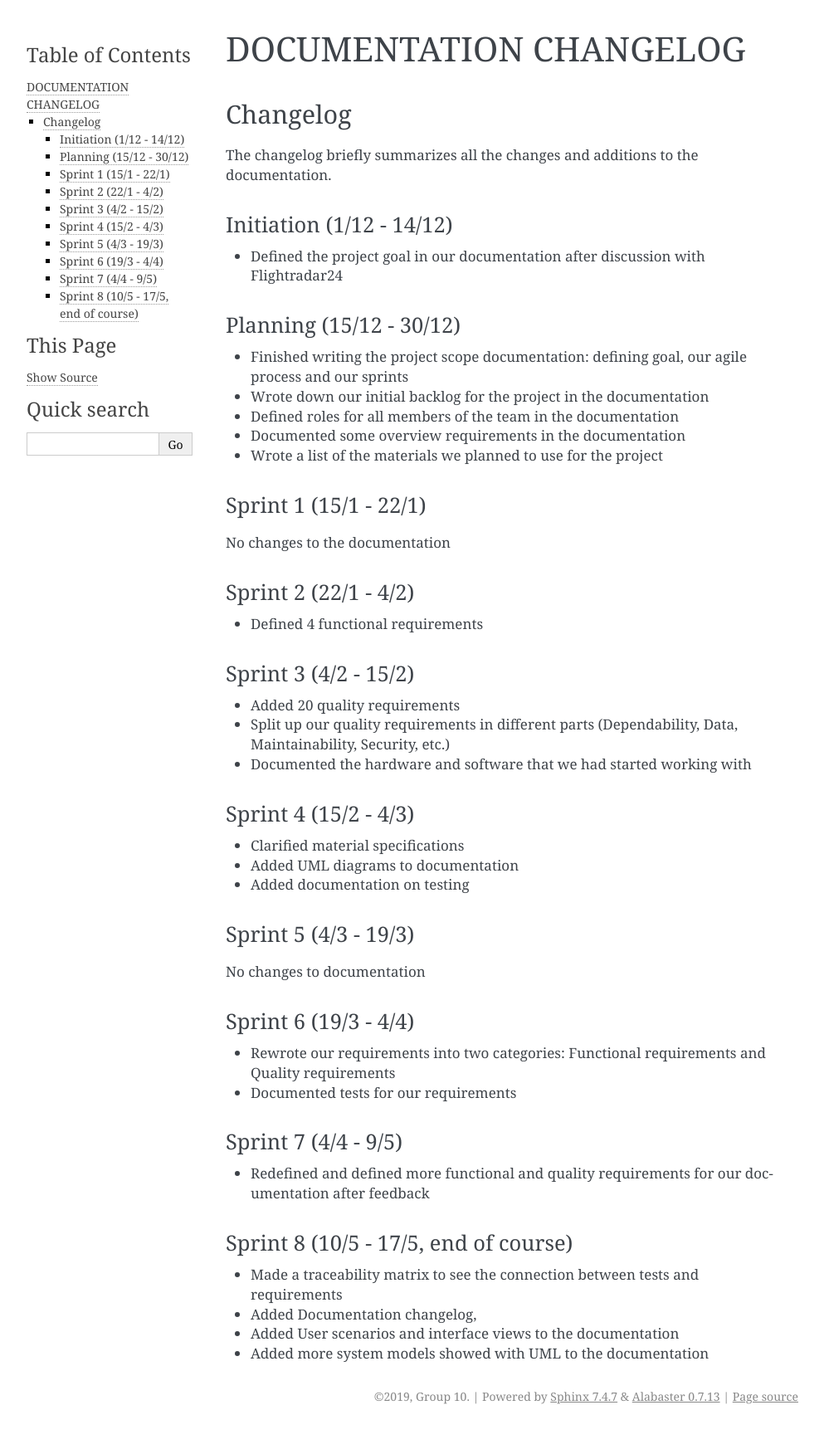
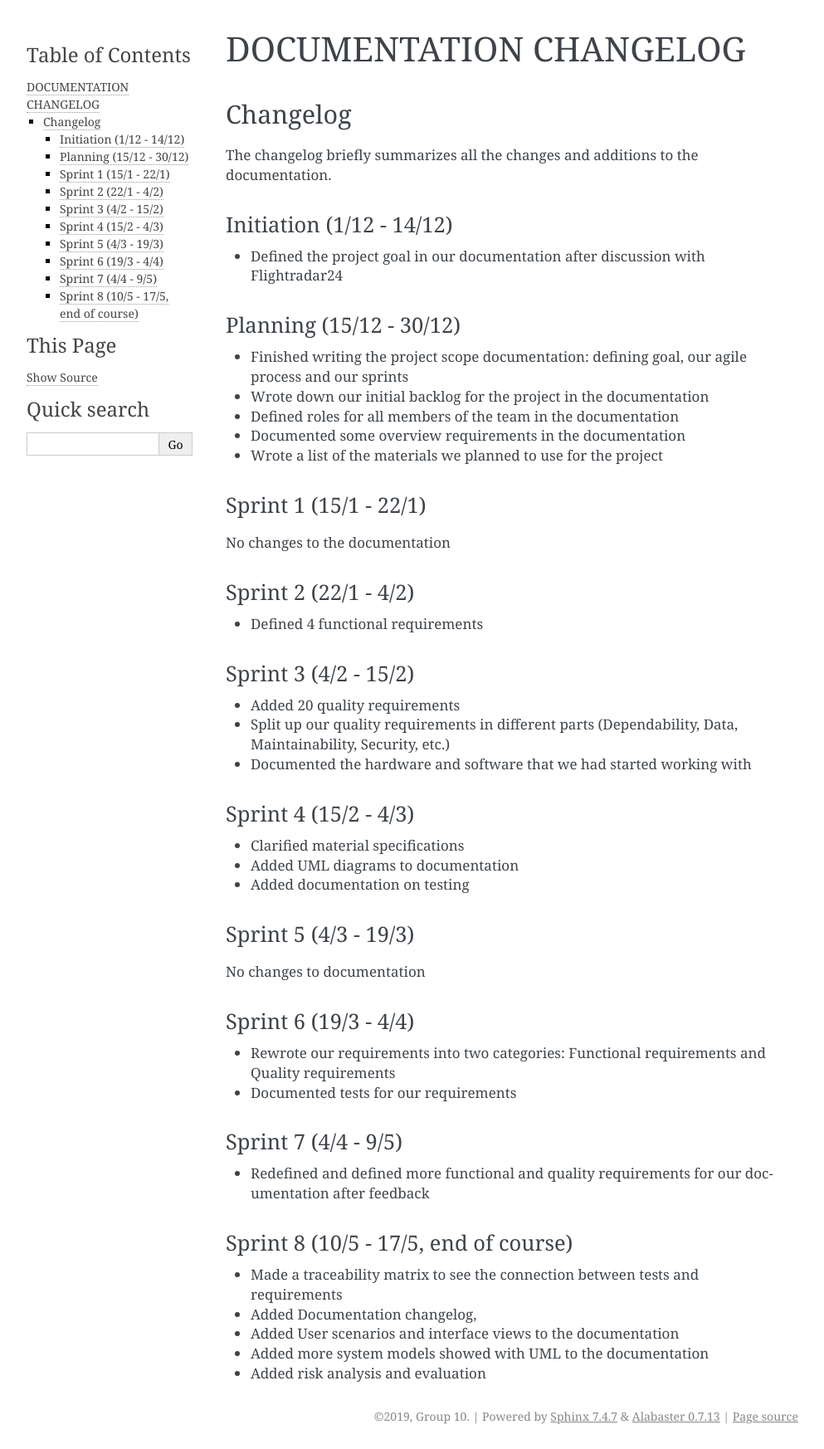
Before and after one commit to aathn/mvk18, a Sphinx documentation site: the page built from docs/source/documentation_changelog.rst, in a window 1280 px wide. Shown: the whole page at 83% size, without its empty margins (148-1141 px from the left). Built offline with Sphinx 7.4.7, drawn with Linux system fonts in a browser that asks for light colours; formulas are drawn with MathJax 3; before the commit the page ends 1722 px from its top, so only the background shows below that.

Commit message:
Update documentation changelog

```diff
--- a/docs/source/documentation_changelog.rst
+++ b/docs/source/documentation_changelog.rst
@@ -60,3 +60,4 @@ Sprint 8 (10/5 - 17/5, end of course)
 - Added Documentation changelog,
 - Added User scenarios and interface views to the documentation
 - Added more system models showed with UML to the documentation
+- Added risk analysis and evaluation
```
